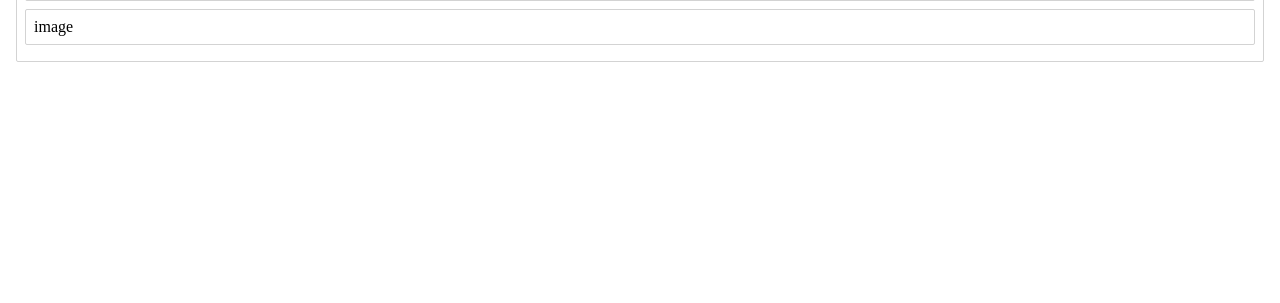
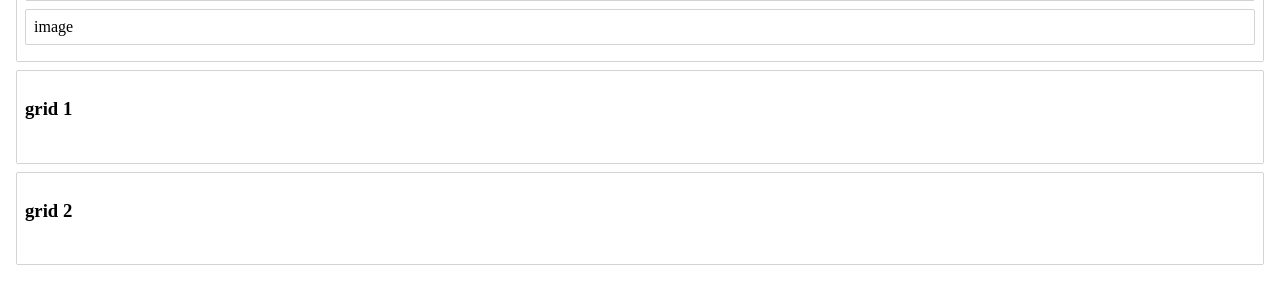
Before and after one commit to hsattar/mini-projects, a React (Create React App) app: page / in a window 1280 px wide. Shown: the part 171-474 px from the top of the page. Built offline with nearby package versions, Linux system fonts and the light colour scheme.

Commit message:
added multiple columns drag and drop

```diff
--- a/src/App.tsx
+++ b/src/App.tsx
@@ -13,19 +13,47 @@ export default function App() {
     if (!destination) return
     if (destination.droppableId === source.droppableId && destination.index === source.index) return
 
-    const container = data.containers.find(contain => contain.id === source.droppableId)
-    const newElementIds = [...container?.elementIds!]
-    newElementIds.splice(source.index, 1)
-    newElementIds.splice(destination.index, 0, draggableId)
+    const start = data.containers.find(contain => contain.id === source.droppableId)
+    const finish = data.containers.find(contain => contain.id === destination.droppableId)
+    const startContainerIndex = data.containers.findIndex(contain => contain.id === source.droppableId)
 
-    const newContainer = {
-      ...container,
-      elementIds: newElementIds
+    if (start === finish) {
+      const newElementIds = [...start?.elementIds!]
+      newElementIds.splice(source.index, 1)
+      newElementIds.splice(destination.index, 0, draggableId)
+
+      const newContainer = {
+        ...start,
+        elementIds: newElementIds
+      }
+
+      data.containers[startContainerIndex] = newContainer
+
+      setData({
+        ...data,
+        containers: data.containers
+      })
+      return
     }
 
-    const containerIndex = data.containers.findIndex(contain => contain.id === source.droppableId)
+    const startElementIds = [...start?.elementIds!]
+    startElementIds.splice(source.index, 1)
+    const finishElementIds = [...finish?.elementIds!]
+    finishElementIds.splice(destination.index, 0, draggableId)
+    const finishContainerIndex = data.containers.findIndex(contain => contain.id === destination.droppableId)
 
-    data.containers[containerIndex] = newContainer
+    const newStartContainer = {
+      ...start,
+      elementIds: startElementIds
+    }
+
+    const newFinishContainer = {
+      ...finish,
+      elementIds: finishElementIds
+    }
+
+    data.containers[startContainerIndex] = newStartContainer
+    data.containers[finishContainerIndex] = newFinishContainer
 
     setData({
       ...data,
--- a/src/Container.tsx
+++ b/src/Container.tsx
@@ -5,6 +5,10 @@ import Element from './Element'
 interface IProps {
     container: IContainer | undefined
     elements: (IElement | undefined)[] | undefined
+}
+
+interface IStyledProps {
+    isDraggingOver: boolean
 }
 
 const ContainerDiv = styled.div`
@@ -16,8 +20,9 @@ const Title = styled.h3`
     padding: 8px;
 `
 
-const ElementList = styled.div`
+const ElementList = styled.div<IStyledProps>`
     padding: 8px;
+    background-color: ${({ isDraggingOver }) => isDraggingOver ? 'skyblue' : 'white'}
 `
 
 export default function Container({ container, elements }: IProps) {
@@ -25,10 +30,11 @@ export default function Container({ container, elements }: IProps) {
         <ContainerDiv>
             <Title>{container?.title}</Title>
             <Droppable droppableId={container?.id!}>
-                {(provided) => (
+                {(provided, snapshot) => (
                 <ElementList
+                    {...provided.droppableProps}
                     ref={provided.innerRef}
-                    {...provided.droppableProps}
+                    isDraggingOver={snapshot.isDraggingOver}
                 >
                     {elements?.map((elem, idx) => <Element key={elem?.id} element={elem} idx={idx} />)}
                     {provided.placeholder}
--- a/src/Element.tsx
+++ b/src/Element.tsx
@@ -6,10 +6,14 @@ interface IProps {
     idx: number
 }
 
-const ElemContainer = styled.div`
+interface IStyledProps {
+    isDragging: boolean
+}
+
+const ElemContainer = styled.div<IStyledProps>`
     border: 1px solid lightgrey;
     border-radius: 2px;
-    background-color: white;
+    background-color: ${({ isDragging }) => isDragging ? 'lightgreen' : 'white'};
     padding: 8px;
     margin-bottom: 8px;
 `
@@ -17,11 +21,12 @@ const ElemContainer = styled.div`
 export default function Element({ element, idx }: IProps) {
     return (
         <Draggable draggableId={element?.id!} index={idx}>
-            {(provided) => (
+            {(provided, snapshot) => (
             <ElemContainer
                 {...provided.draggableProps}
                 {...provided.dragHandleProps}
                 ref={provided.innerRef}
+                isDragging={snapshot.isDragging}
             >
                 {element?.text}
             </ElemContainer>
--- a/src/data.ts
+++ b/src/data.ts
@@ -18,10 +18,19 @@ const initialdata: IData = {
             id: 'root',
             title: 'root',
             elementIds: ['h1', 'p', 'img']
+        },
+        {
+            id: 'grid-1',
+            title: 'grid 1',
+            elementIds: []
+        },
+        {
+            id: 'grid-2',
+            title: 'grid 2',
+            elementIds: []
         }
-
     ],
-    containerOrder: ['root']
+    containerOrder: ['root', 'grid-1', 'grid-2']
 }
 
 export default initialdata
```
Also changed, not shown: src/global.d.ts (+19 -3 lines).
